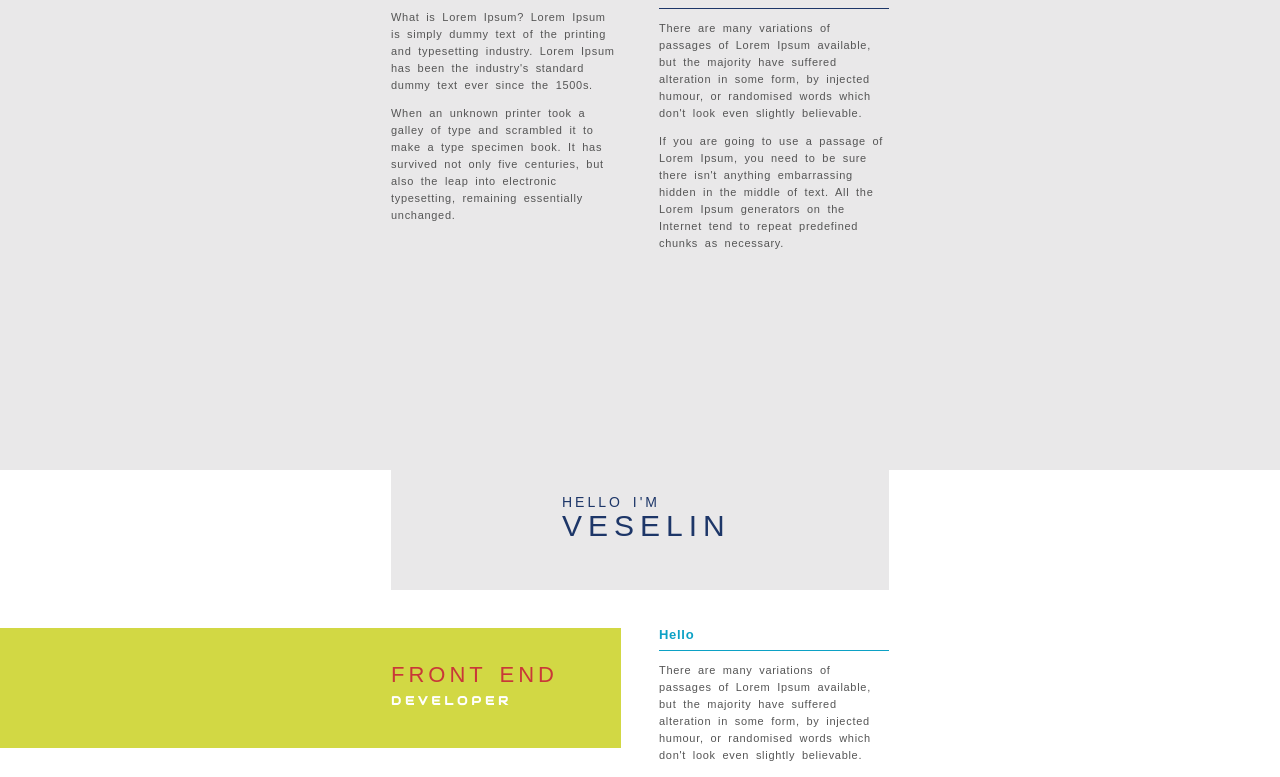
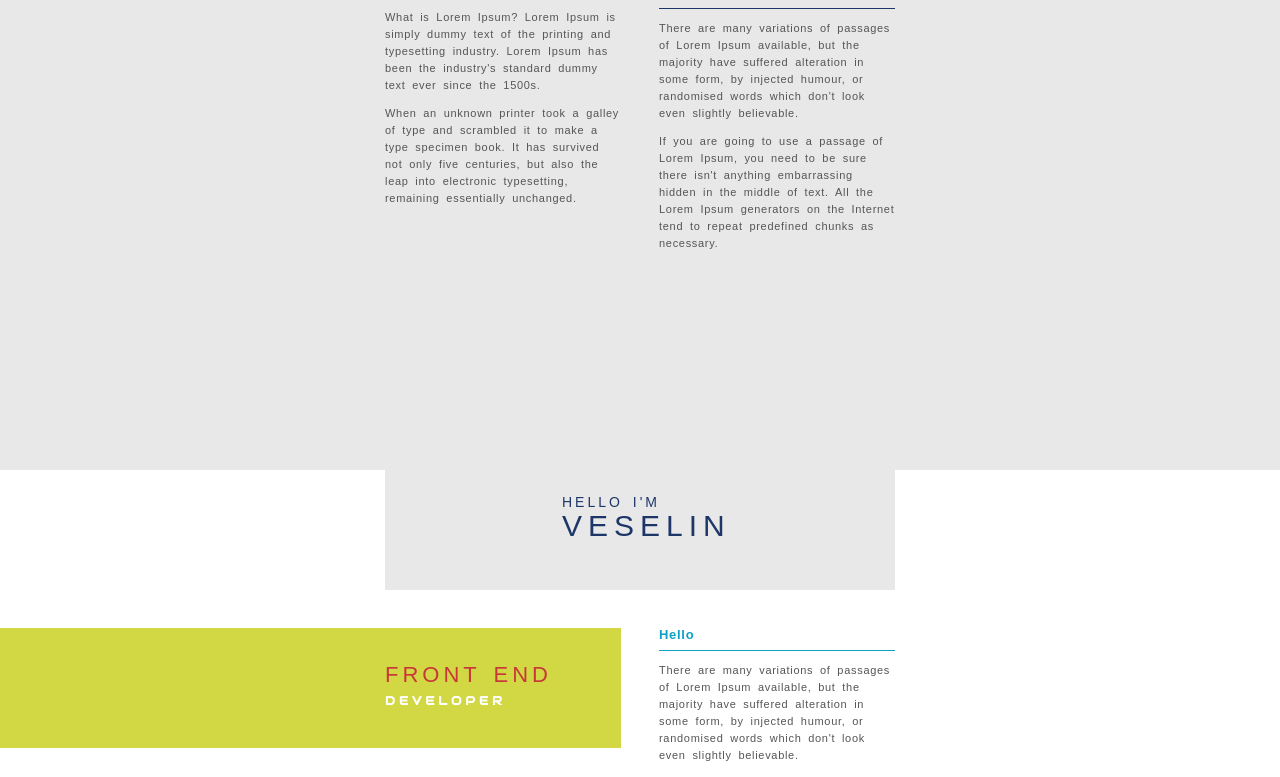
Before and after one commit to bacc0/trayanovCV, a Next.js app: page / in a window 1280 px wide. Shown: the part 1130-1907 px from the top of the page. Built offline with nearby package versions, Linux system fonts and the light colour scheme.

Commit message:
lement-width ++

```diff
--- a/styles/styles.css
+++ b/styles/styles.css
@@ -97,7 +97,7 @@ body .pages-wrapper .page .page-nav {
 }
 
 body .pages-wrapper .page .page-nav .title-container {
-  width: 498px;
+  width: 510px;
   height: 100%;
   margin: 0 auto;
   display: -webkit-box;
@@ -142,7 +142,7 @@ body .pages-wrapper .page .home-page-body .home-page-body-left .content-containe
 }
 
 body .pages-wrapper .page .home-page-body .home-page-body-left .content-container-left-accent .content-left-accent {
-  width: 230px;
+  width: 236px;
   height: 100%;
 }
 
@@ -159,7 +159,7 @@ body .pages-wrapper .page .home-page-body .home-page-body-left .content-containe
 }
 
 body .pages-wrapper .page .home-page-body .home-page-body-left .content-container-left .content-left {
-  width: 230px;
+  width: 236px;
   min-height: 100px;
 }
 
@@ -176,7 +176,7 @@ body .pages-wrapper .page .home-page-body .home-page-body-right .content-contain
 }
 
 body .pages-wrapper .page .home-page-body .home-page-body-right .content-container-right-accent .content-right-accent {
-  width: 230px;
+  width: 236px;
   height: 100%;
 }
 
@@ -188,7 +188,7 @@ body .pages-wrapper .page .home-page-body .home-page-body-right .content-contain
 }
 
 body .pages-wrapper .page .home-page-body .home-page-body-right .content-container-right .content-right {
-  width: 230px;
+  width: 236px;
   min-height: 100px;
 }
 /*# sourceMappingURL=styles.css.map */
--- a/styles/styles.scss
+++ b/styles/styles.scss
@@ -1,7 +1,7 @@
 $distance-middle-half: 19px;
 $distance-middle-full: $distance-middle-half * 2;
 
-$element-width: 230px;
+$element-width: 236px;
 $title-width: ($element-width + $distance-middle-half) * 2;
 
 $accent-height: 120px;
```
